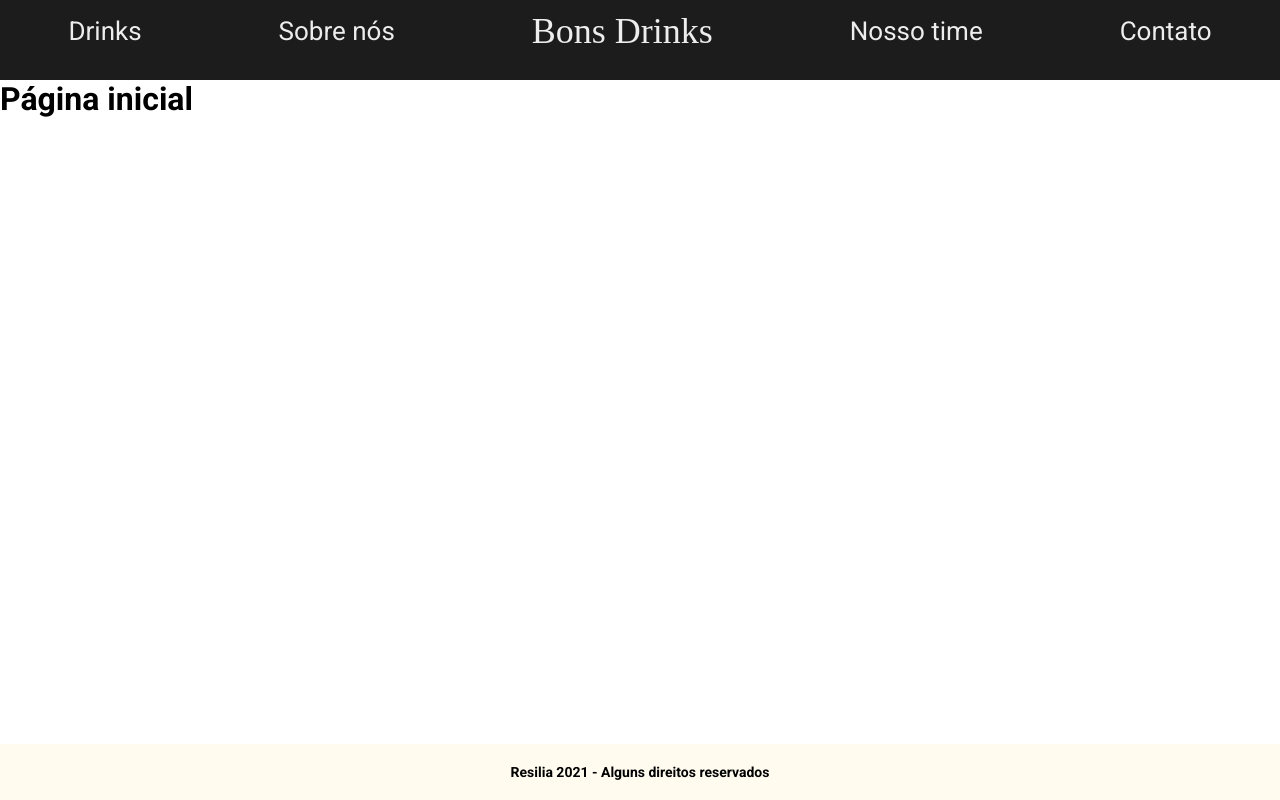
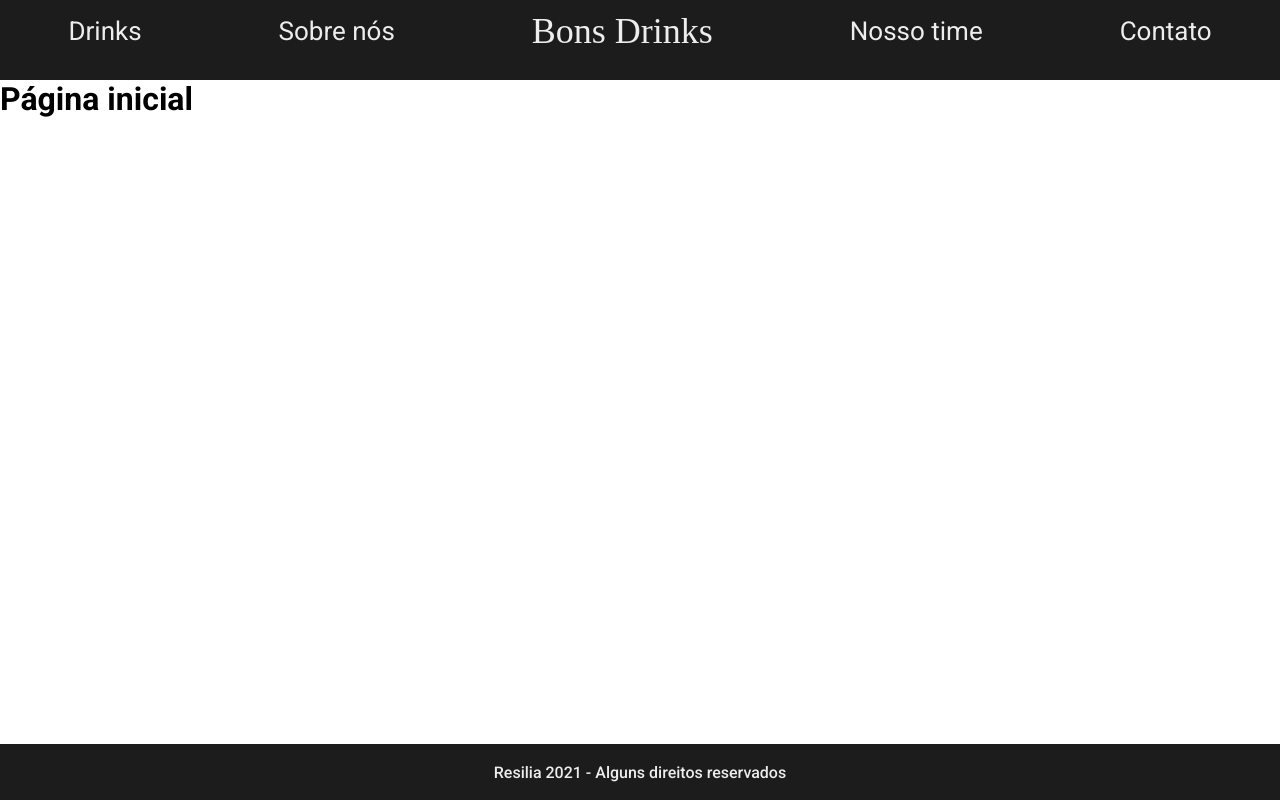
Before and after one commit to allankildare/projeto-react-turma-6, a React (Create React App) app: page / in a window 1280 px wide. Built offline with nearby package versions, Linux system fonts and the light colour scheme; a web font is replaced by a local one.

Commit message:
style: estilizacao via styled-components para o footer

```diff
--- a/src/App.css
+++ b/src/App.css
@@ -13,6 +13,5 @@
 }
 
 .App footer {
-    background-color: #fffbef;
     grid-area: footer;
 }
--- a/src/components/Footer/Footer.jsx
+++ b/src/components/Footer/Footer.jsx
@@ -1,12 +1,12 @@
 import React, { Component } from 'react'
-import style from './Footer.module.css'
+import { FooterStyled } from './styles'
 
 class Form extends Component {
     render() {
         return (
-            <footer className={style.footer}>
+            <FooterStyled>
                 Resilia 2021 - Alguns direitos reservados
-            </footer>
+            </FooterStyled>
         )
     }
 }
--- a/src/components/Footer/Footer.module.css
+++ /dev/null
@@ -1,6 +0,0 @@
-.footer {
-    display: grid;
-    place-items: center;
-    font-size: 14px;
-    font-weight: bold;
-}
--- /dev/null
+++ b/src/components/Footer/styles.js
@@ -0,0 +1,11 @@
+import styled from 'styled-components'
+
+export const FooterStyled = styled.footer`
+    background-color: var(--header-footer-bg);
+    color: var(--white);
+    font-size: 1rem;
+    font-weight: 500;
+
+    display: grid;
+    place-items: center;
+`
```
